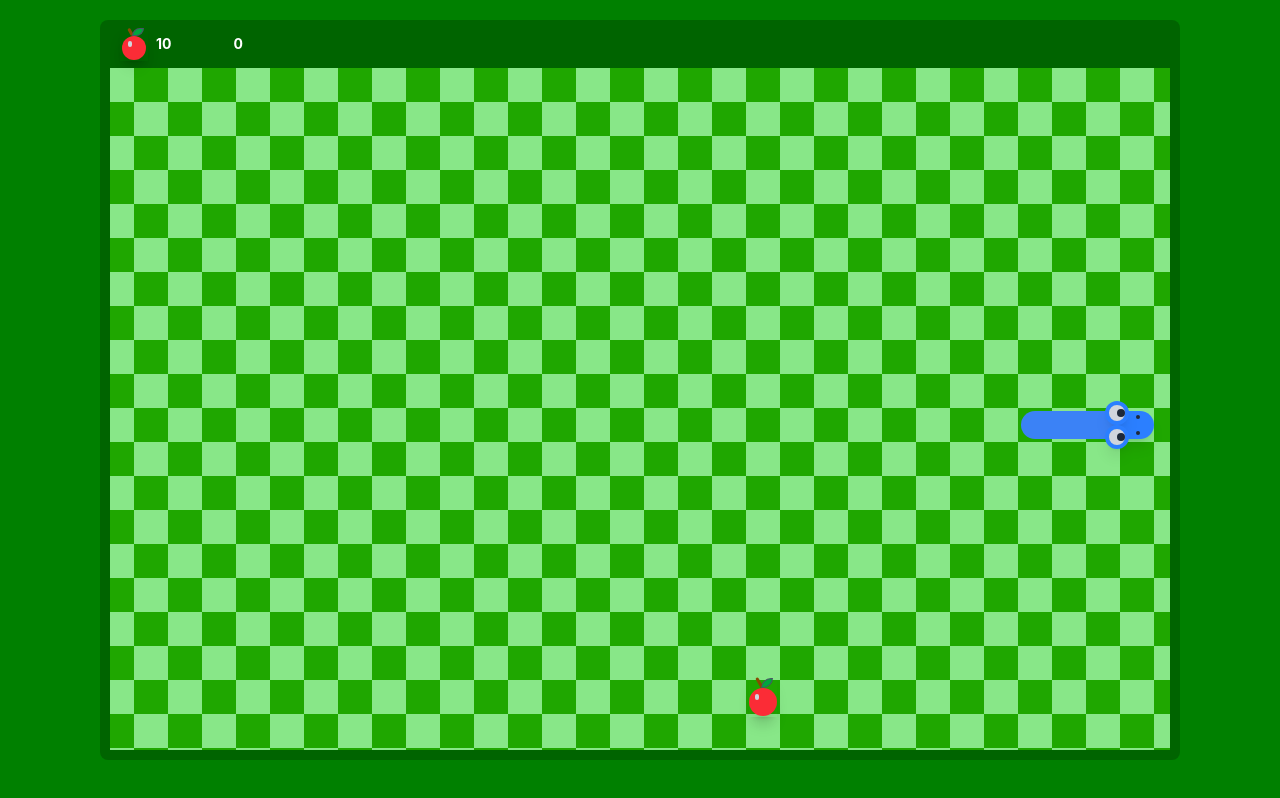
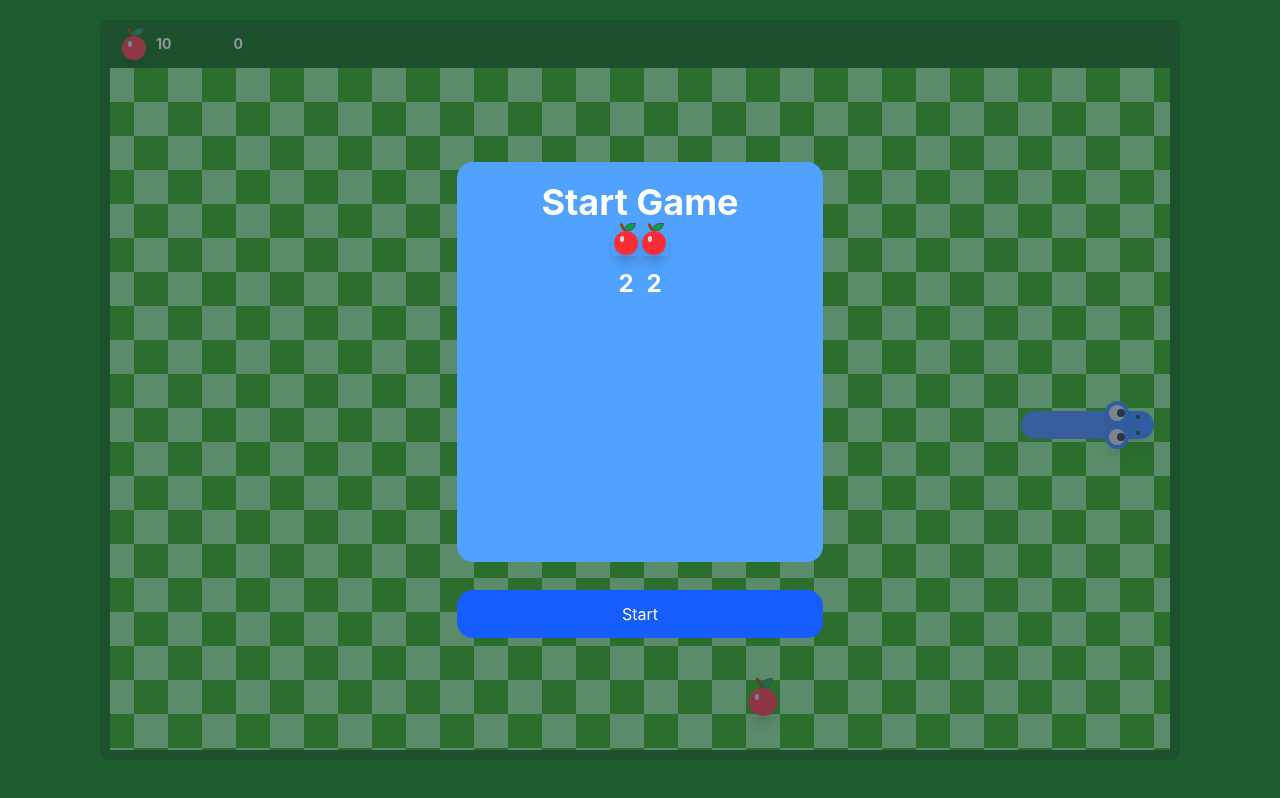
Before and after one commit to KathCris/SnakeGame, a Nuxt app: page / in a window 1280 px wide. Built offline with nearby package versions, Linux system fonts and the light colour scheme; some icons are missing.

Commit message:
feat(StartModal): creating the foundation for the start game modal

```diff
--- a/components/SnakeGame.vue
+++ b/components/SnakeGame.vue
@@ -1,9 +1,11 @@
 <template>
   <div>
+    <StartModal />
     <Board />
   </div>
 </template>
 
 <script setup>
 import Board from './Board.vue';
+import StartModal from './StartModal.vue';
 </script>
--- /dev/null
+++ b/components/StartModal.vue
@@ -0,0 +1,29 @@
+<template>
+    <div class="min-w-lvw min-h-lvh absolute z-30 flex justify-center items-center flex-col gap-7">
+        <div class="bg-blue-400 w-[366px] h-[400px] rounded-2xl flex flex-col items-center pt-5">
+            <h1 class="text-white text-4xl font-bold">Start Game</h1>
+            <div class="flex items-center justify-between">
+                <div class="flex flex-col justify-center items-center gap-3">
+                    <AppleIcon />
+                    <h2 class="text-white text-2xl font-bold">2</h2>
+                </div>
+                <div class="flex flex-col justify-center items-center gap-3">
+                    <AppleIcon />
+                    <h2 class="text-white text-2xl font-bold">2</h2>
+                </div>
+            </div>
+        </div>
+        <button class="bg-blue-600 w-[366px] h-12 rounded-2xl text-amber-50">
+             Start
+        </button>
+    </div>
+  <div class="bg-gray-700 opacity-55 min-w-lvw min-h-lvh absolute z-20">
+  </div>
+</template>
+
+<script>
+import AppleIcon from './AppleIcon.vue';
+import {
+  PhTrophy
+} from "@phosphor-icons/vue";
+</script>
```
